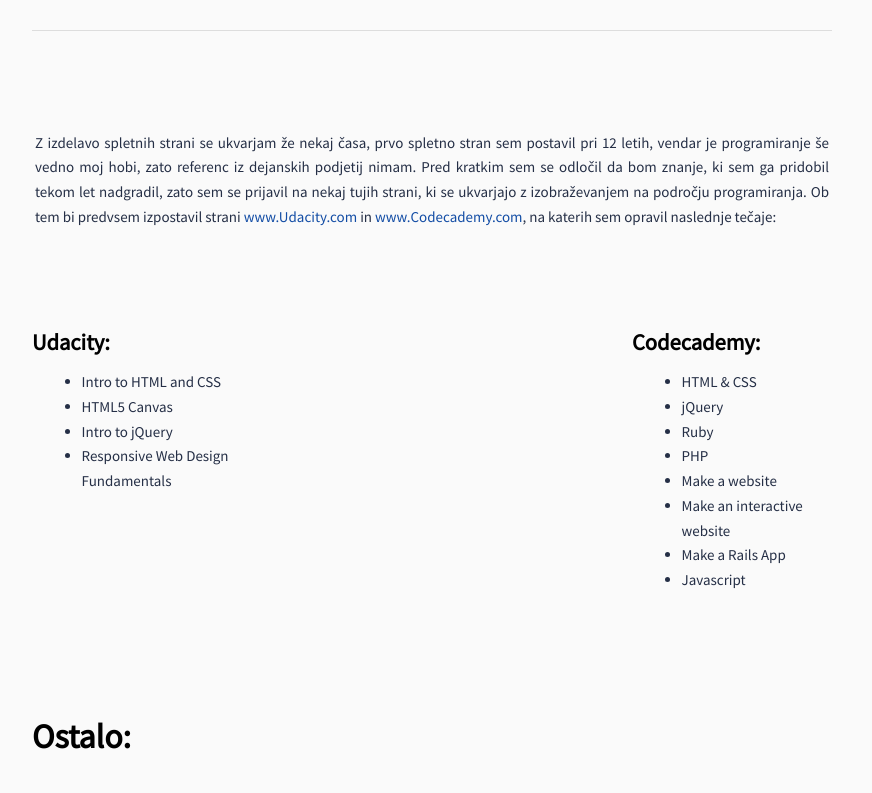
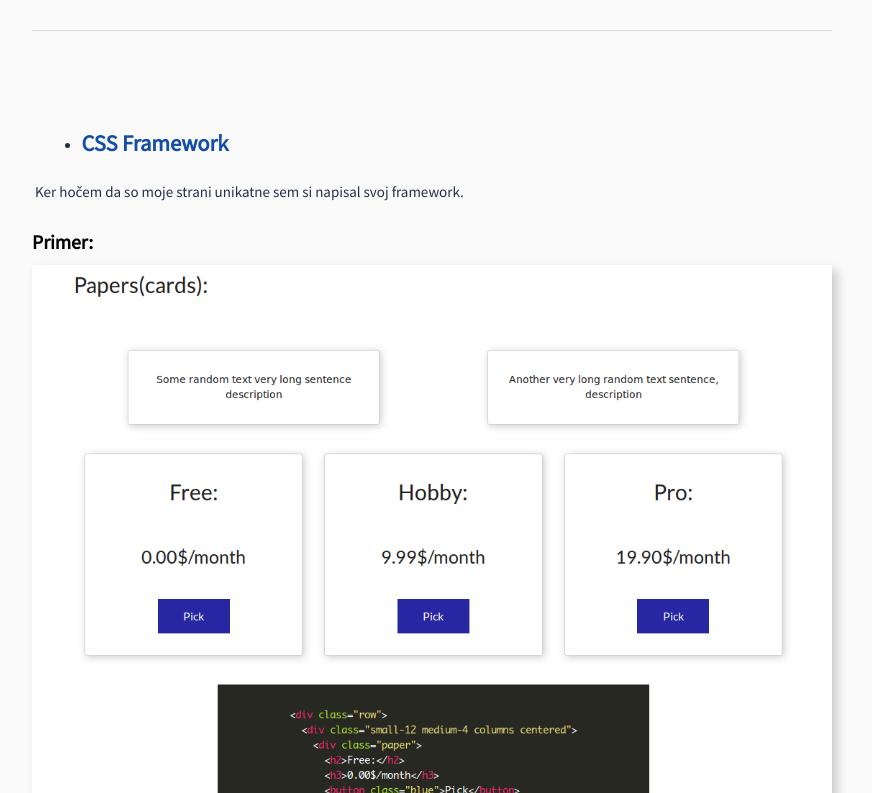
Before and after one commit to GreatDanton/Website, a plain HTML site: page reference.html in a window 1280 px wide. Shown: the part 1680-2473 px from the top of the page, without its empty margins (208-1080 px from the left). Drawn offline with nearby package versions, Linux system fonts and the light colour scheme.

Commit message:
added framework to references

```diff
--- a/css/main.css
+++ b/css/main.css
@@ -269,7 +269,6 @@
         flex-direction: column;
     }
 
-
         .footer .unit-20 .language {
         margin-left: 35px;
         width: auto;
--- a/reference.html
+++ b/reference.html
@@ -82,7 +82,15 @@
             <div class="part-50"><img style="max-width: 200px; margin-top: 15px;" src="css/Jquery.png" alt="Jquery"></div>
         </div>
 
-        <hr style="padding-bottom: 75px;">
+        <hr style="padding-bottom: 75px; ">
+
+        <ul>
+          <li><h2><a href="http://greatdanton.github.io/framework/" target="_blank">CSS Framework</a></h2></li>
+        </ul>
+        <p>Ker hočem da so moje strani unikatne sem si napisal svoj framework.</p>
+        <h3> Primer: </h3>
+        <img class="centered" style="box-shadow: 5px 5px 10px rgba(0,0,0,0.2)" src="css/FrameworkScreen.png" alt="screenshot dela frameworka">
+        <hr style="padding-bottom: 75px; margin-top: 75px">
 
  <p>
 
```
Also changed, not shown: reference-eng.html (+8 -0 lines), css/FrameworkScreen.png (added).
